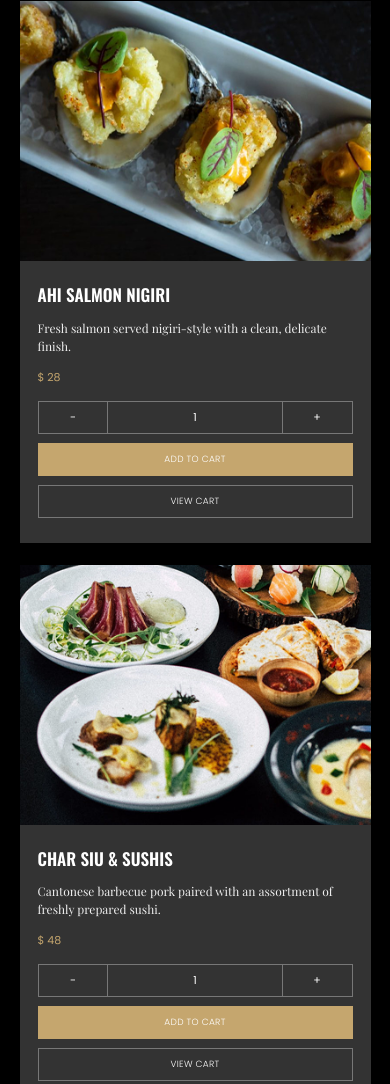
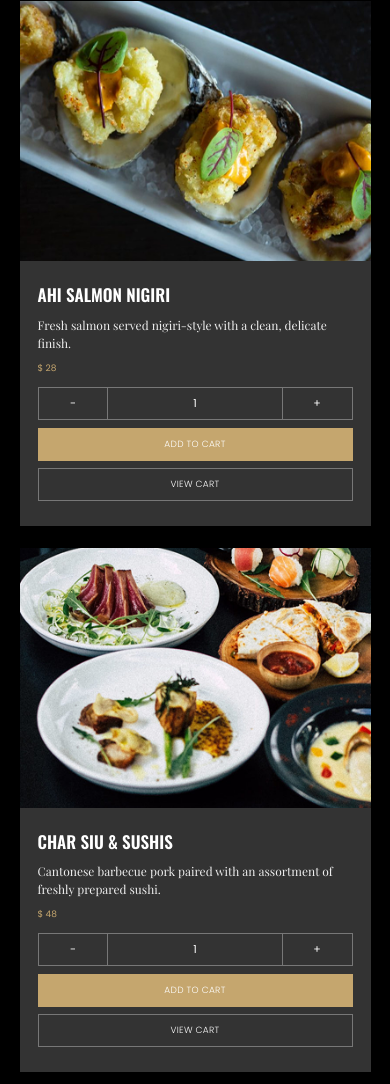
Before and after one commit to leechiazheng-alt/leechiazheng-alt.github.io, a plain HTML site: page week9/index.HTML in a window 390 px wide. Shown: the part 2509-3593 px from the top of the page. Drawn offline with nearby package versions, Linux system fonts and the light colour scheme.

Commit message:
submit：week9 exe1

```diff
--- a/week9/css/style.css
+++ b/week9/css/style.css
@@ -1,4 +1,3 @@
-
 * {
     box-sizing: border-box;
 }
@@ -39,8 +38,6 @@ body {
     object-fit: cover;
     z-index: 2;
 }
-
-/* HEADER */
 
 .header {
     width: 100%;
@@ -168,8 +165,6 @@ body {
     display: none;
 }
 
-/* ORDER SECTION */
-
 .order-section {
     width: 100%;
     min-height: 237px;
@@ -237,8 +232,6 @@ body {
     color: white;
     border-color: #111;
 }
-
-/* FAVORITES SECTION */
 
 .favorites-section {
     width: 100%;
@@ -396,8 +389,6 @@ body {
     color: #222;
 }
 
-/* FEATURED SECTION */
-
 .featured-section {
     width: 100%;
     background: #fff;
@@ -482,8 +473,6 @@ body {
     max-width: 150px;
     font-size: 11px;
 }
-
-/* THREE FOOD SECTION */
 
 .three-food-section {
     width: 100%;
@@ -633,8 +622,6 @@ body {
     color: #222;
 }
 
-/* CHECKOUT */
-
 .checkout-section {
     text-align: center;
     padding: 48px 0 0;
@@ -676,8 +663,6 @@ body {
 #checkout-button:hover {
     background: #ad8c55;
 }
-
-/* FOOTER */
 
 .footer {
     width: 100%;
@@ -780,8 +765,6 @@ body {
     transform: translateY(-3px);
 }
 
-/* TABLET - HAMBURGER MENU AT 1000PX */
-
 @media (max-width: 1000px) {
 
     .header {
@@ -855,20 +838,61 @@ body {
         width: 86%;
     }
 
+    .three-food-grid {
+        display: grid;
+        grid-template-columns: repeat(2, minmax(0, 1fr));
+        gap: 15px;
+    }
+
+    .three-food-card {
+        width: 100%;
+        min-width: 0;
+    }
+
+    .three-food-card > img {
+        width: 100%;
+        aspect-ratio: 1.6 / 1;
+        object-fit: cover;
+    }
+
     .three-food-info {
-        padding: 20px 16px 26px;
+        padding: 14px 12px 18px;
+        min-height: auto;
     }
 
     .three-food-info h3 {
-        font-size: 16px;
+        font-size: 13px;
+        margin-bottom: 9px;
     }
 
     .three-food-description {
-        font-size: 12px;
+        font-size: 10px;
+        line-height: 1.5;
+        margin-bottom: 10px;
+    }
+
+    .three-food-price {
+        font-size: 9px;
+        margin-bottom: 12px;
+    }
+
+    .three-quantity {
+        height: 30px;
+        margin-bottom: 8px;
+    }
+
+    .three-quantity button,
+    .three-quantity span {
+        height: 28px;
+    }
+
+    .three-add-cart,
+    .three-view-cart {
+        height: 30px;
+        font-size: 7px;
+        margin-top: 7px;
     }
 }
-
-/* MOBILE */
 
 @media (max-width: 600px) {
 
@@ -948,8 +972,6 @@ body {
         margin-top: 7px;
     }
 
-    /* ORDER SECTION */
-
     .order-section {
         min-height: 202px;
         height: 202px;
@@ -1009,8 +1031,6 @@ body {
         letter-spacing: 0.3px;
     }
 
-    /* FAVORITES */
-
     .favorites-section {
         padding: 45px 0;
     }
@@ -1040,8 +1060,6 @@ body {
         width: 36px;
     }
 
-    /* FEATURED */
-
     .featured-section {
         padding: 40px 0;
     }
@@ -1063,8 +1081,6 @@ body {
     .featured-info h2 {
         font-size: 25px;
     }
-
-    /* THREE FOOD */
 
     .three-food-section {
         padding: 40px 0 50px;
@@ -1111,13 +1127,9 @@ body {
         font-size: 9px;
     }
 
-    /* CHECKOUT */
-
     .checkout-section {
         padding-top: 40px;
     }
-
-    /* FOOTER */
 
     .footer {
         height: 350px;
```
Also changed, not shown: week9/index.HTML (+0 -1 lines).
